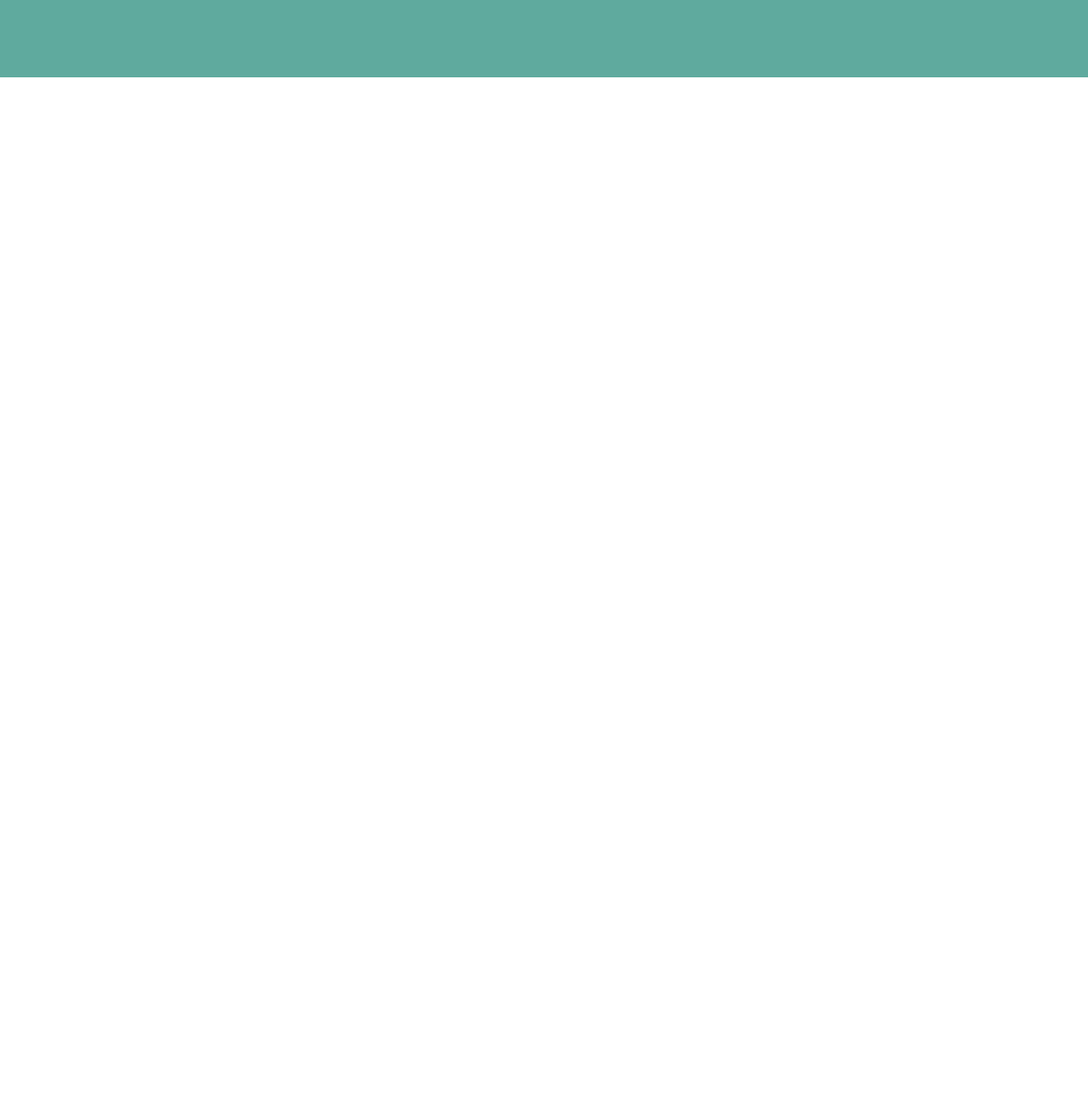
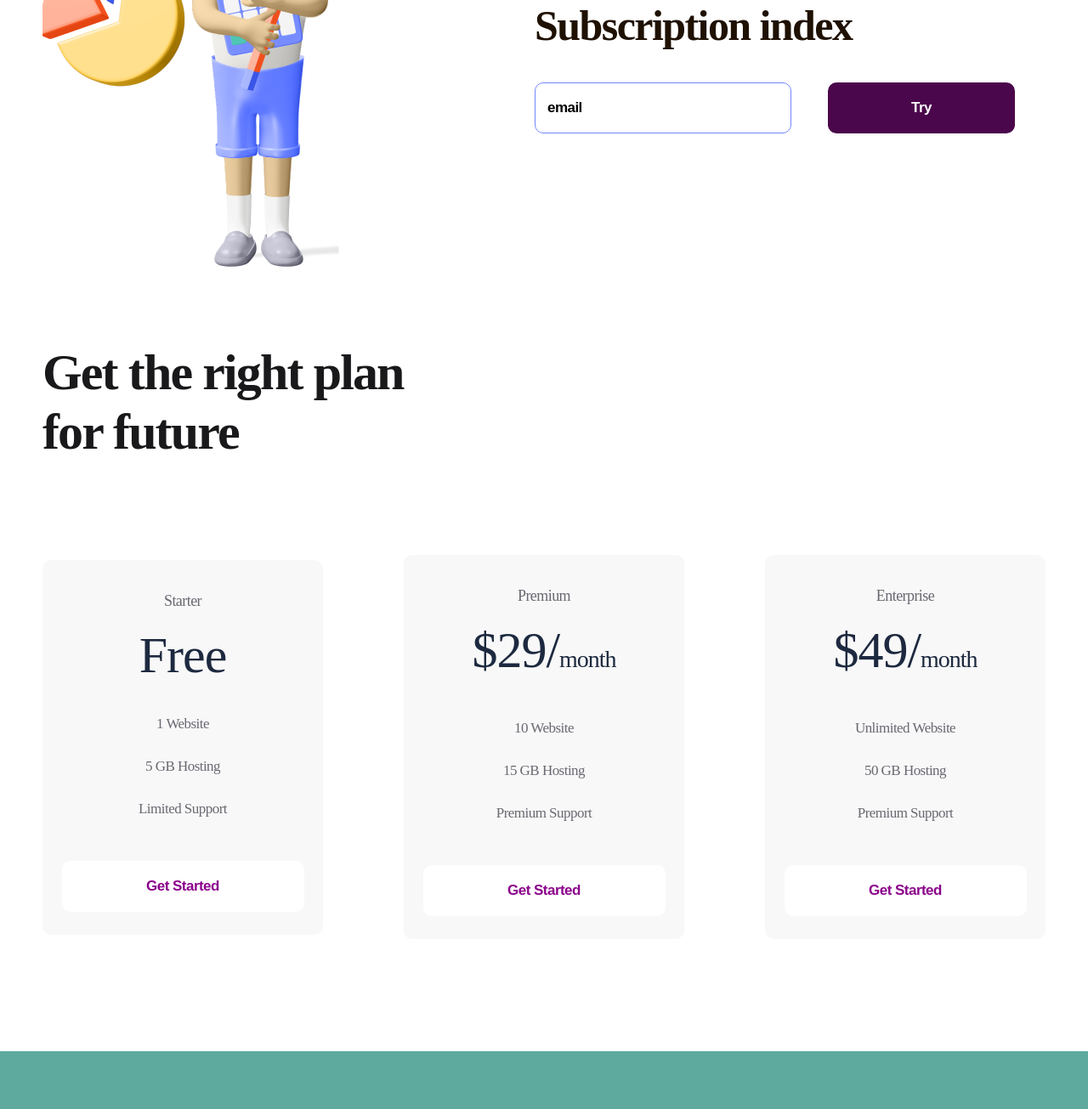
Before and after one commit to lapatun1980/LogoTest, a plain HTML site: page index.html in a window 1280 px wide. Shown: the part 1122-2427 px from the top of the page at 85% size. Before the commit the page ends 1213 px from the top, so only its background shows below. Drawn offline with Linux system fonts and the light colour scheme.

Commit message:
Add files via upload

```diff
--- a/css/style.css
+++ b/css/style.css
@@ -15,7 +15,8 @@ font-weight: normal;
     background-color: rgb(95, 170, 158);
     padding: 38px 0px 48px;
 }
-.header_flex, .about, .footer_flex{
+.header_flex, .about, .footer_flex,
+ .subsrabe, .flex_plan{
     display: flex;
     justify-content: space-between;
     align-items: center;
@@ -99,3 +100,99 @@ display: inline-block
     display: inline-block;
     margin-left: 50px;
 }
+.subsrabe{
+    margin-bottom: 85px;
+}
+.subsrabe_title{
+    font-weight: bold;
+    font-size: 50px;
+    line-height: 57px;
+    letter-spacing: -1.56316px;
+    color: #1f1102;
+    margin-bottom: 38px;
+}
+.input{
+    width: 302px;
+    height: 60px;
+    border-radius: 10px;
+    border: 1px solid #7087FF;
+    padding-left: 14px;
+    box-sizing: border-box;
+    margin-right: 39px;
+}
+.input::placeholder, .input{
+    font-weight: bold;
+    font-size: 17px;
+    line-height: 22px;
+    letter-spacing: -0.531474px;
+    color: #000000;
+}
+.input:focus{
+outline: none;
+}
+.plan{
+    margin-bottom: 132px;
+}
+.plan_title{
+    font-weight: bold;
+    font-size: 60px;
+    line-height: 70px;
+    letter-spacing: -1.87579px;
+    color: #19191B;
+    max-width: 504px;
+    margin-bottom: 110px;
+}
+.item{
+    width: 330px;
+    background: #F8F8F8;
+    border-radius: 10px;
+    text-align: center;
+    padding: 34px 0 27px;
+}
+.item:hover{
+    transition: 500ms;
+    background: #FF7143;
+    box-shadow: 0px 32px 34px rgba(255, 112, 59, 0.317827);
+}
+.item_text{
+    font-size: 18px;
+    line-height: 28px;
+    text-align: center;
+    letter-spacing: -0.562737px;
+    color: #696871;
+}
+.item:hover .item_text,
+.item:hover .item_title,
+.item:hover .item_li{
+    color: white;
+    transition: 500ms;
+}
+
+.item_title{
+    font-size: 60px;
+    line-height: 56px;
+    letter-spacing: -1.03448px;
+    color: #1D293F;
+    margin: 22px 0 28px;
+}
+.item_li{
+    font-size: 17px;
+    line-height: 50px;
+    letter-spacing: -0.531474px;
+    color: #696871;
+    list-style: none;
+}
+.item_title span{
+font-size: 28px;
+}
+.button_item {
+width: 285px;
+background: white;
+color: darkmagenta;
+margin-top: 36px;
+}
+.item:hover .button_item{
+    background: #9F3919;
+    color: white;
+    transition: 500ms;
+}
--- a/index.html
+++ b/index.html
@@ -57,7 +57,80 @@
 <img src="./img/Firstman.png" alt="firstman">
 </div>
 </section>
+<section class="container subsrabe">
+    <div>
+        <img src="./img/boy2.png" alt="boy">
+    </div>
+    <div>
+        <h2 class="subsrabe_title">
+            Subscription index
+        </h2>
+        <form>
+            <input class="input" type="email" placeholder="email">
+           <button class="button button_violet">Try</button>
+        </form>
 
+    </div>
+</section>
+
+<section class="container plan">
+    <h2 class="plan_title">
+        Get the right plan for future
+    </h2>
+<div class="flex_plan">
+    <div class="item">
+        <p class="item_text">
+            Starter
+        </p>
+        <h3 class="item_title">
+            Free
+        </h3>
+        <ul>
+            <li class="item_li">1 Website </li>
+            <li class="item_li">5 GB Hosting</li>
+            <li class="item_li"> Limited Support</li>
+
+        </ul>
+        <button class="button button_item">
+            Get Started
+        </button>
+    </div>
+    <div class="item">
+        <p class="item_text">
+            Premium
+        </p>
+        <h3 class="item_title">
+            $29/<span>month</span>
+        </h3>
+        <ul>
+            <li class="item_li">10 Website </li>
+            <li class="item_li">15 GB Hosting</li>
+            <li class="item_li"> Premium Support</li>
+
+        </ul>
+        <button class="button button_item">
+            Get Started
+        </button>
+    </div>
+    <div class="item">
+        <p class="item_text">
+            Enterprise
+        </p>
+        <h3 class="item_title">
+            $49/<span>month</span>
+        </h3>
+        <ul>
+            <li class="item_li">Unlimited Website  </li>
+            <li class="item_li">50 GB Hosting </li>
+            <li class="item_li"> Premium Support</li>
+
+        </ul>
+        <button class="button button_item">
+            Get Started
+        </button>
+    </div>
+</div>
+</section>
 <footer class="footer">
 <div class="container footer_flex">
     <div>
```
Also changed, not shown: img/boy2.png (added).
